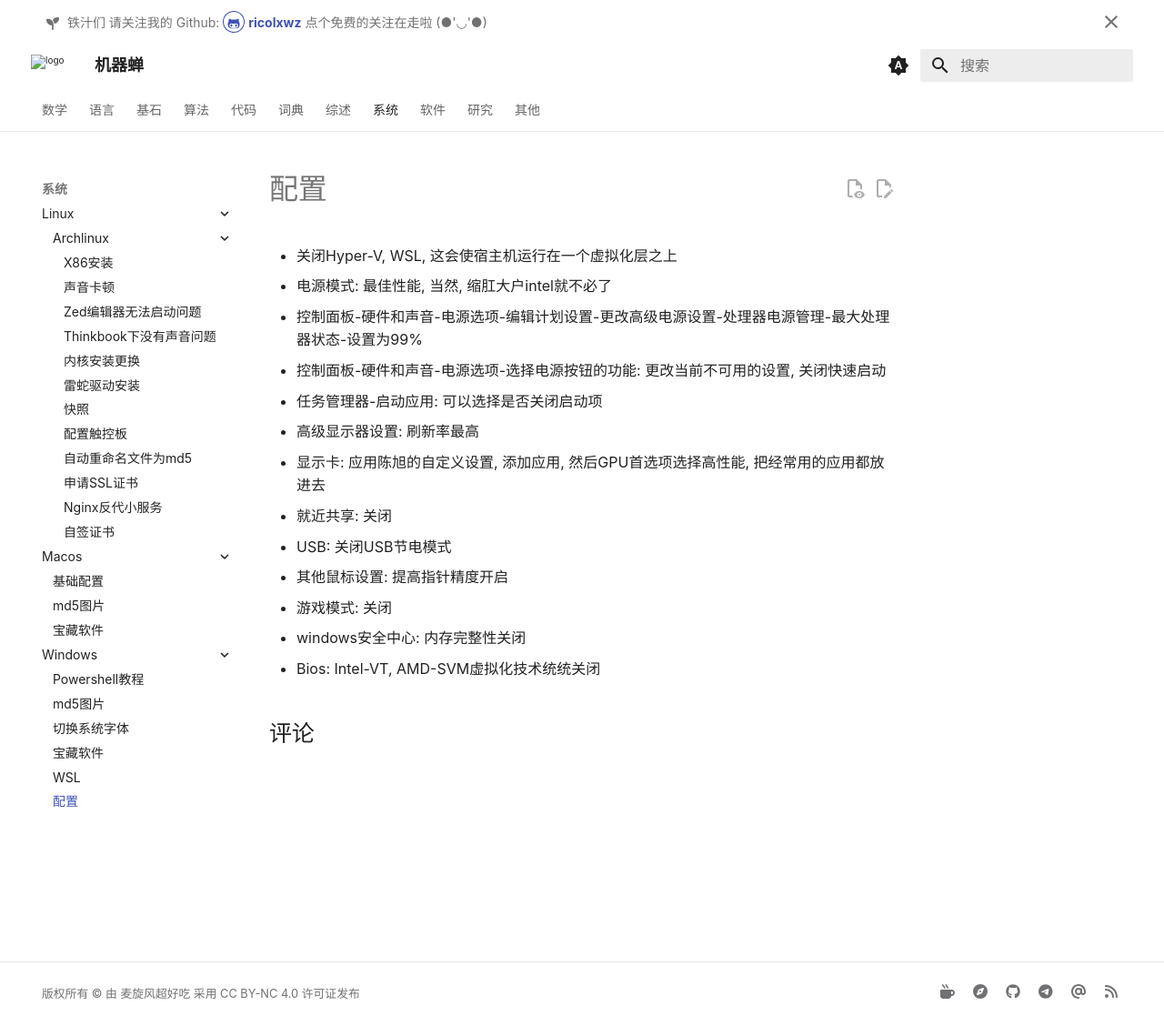
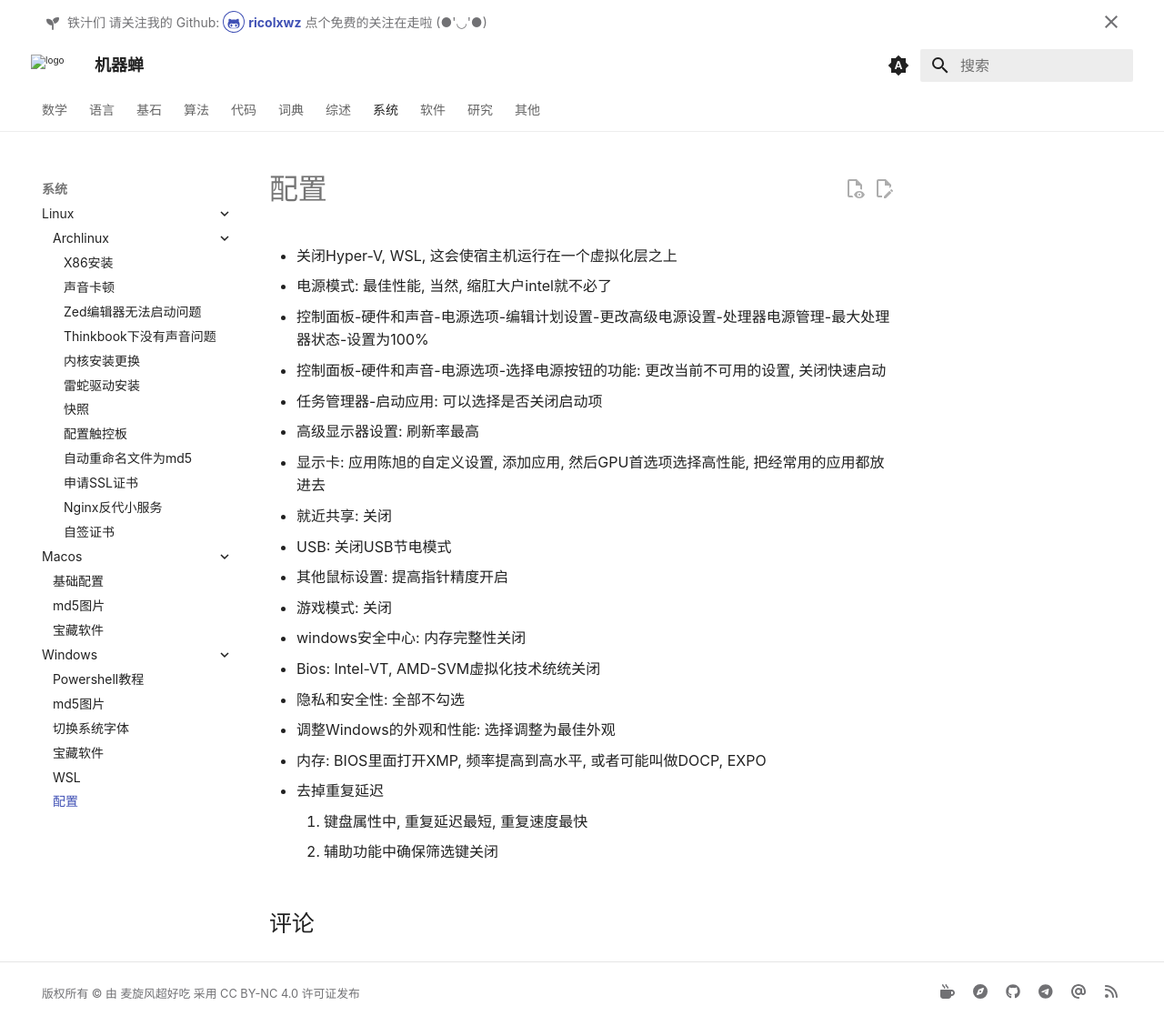
Before and after one commit to ricolxwz/note, an MkDocs documentation site: the page built from docs/os/windows/config.md, in a window 1280 px wide and 1128 px high. Shown: the whole window at 91% size. Built offline with MkDocs 1.6.1 and Material for MkDocs 9.7.7, drawn with Linux system fonts in a browser that asks for light colours; some web fonts are replaced; comment, search, counter and statistics services are not loaded; a style sheet for code colours, icons or effects is not loaded.

Commit message:
docs: update config.md

```diff
--- a/docs/os/windows/config.md
+++ b/docs/os/windows/config.md
@@ -5,7 +5,7 @@ comments: true
 
 * 关闭Hyper-V, WSL, 这会使宿主机运行在一个虚拟化层之上
 * 电源模式: 最佳性能, 当然, 缩肛大户intel就不必了
-* 控制面板-硬件和声音-电源选项-编辑计划设置-更改高级电源设置-处理器电源管理-最大处理器状态-设置为99%
+* 控制面板-硬件和声音-电源选项-编辑计划设置-更改高级电源设置-处理器电源管理-最大处理器状态-设置为100%
 * 控制面板-硬件和声音-电源选项-选择电源按钮的功能: 更改当前不可用的设置, 关闭快速启动
 * 任务管理器-启动应用: 可以选择是否关闭启动项
 * 高级显示器设置: 刷新率最高
@@ -16,3 +16,9 @@ comments: true
 * 游戏模式: 关闭
 * windows安全中心: 内存完整性关闭
 * Bios: Intel-VT, AMD-SVM虚拟化技术统统关闭
+* 隐私和安全性: 全部不勾选
+* 调整Windows的外观和性能: 选择调整为最佳外观
+* 内存: BIOS里面打开XMP, 频率提高到高水平, 或者可能叫做DOCP, EXPO
+* 去掉重复延迟
+    1. 键盘属性中, 重复延迟最短, 重复速度最快
+    2. 辅助功能中确保筛选键关闭
```
